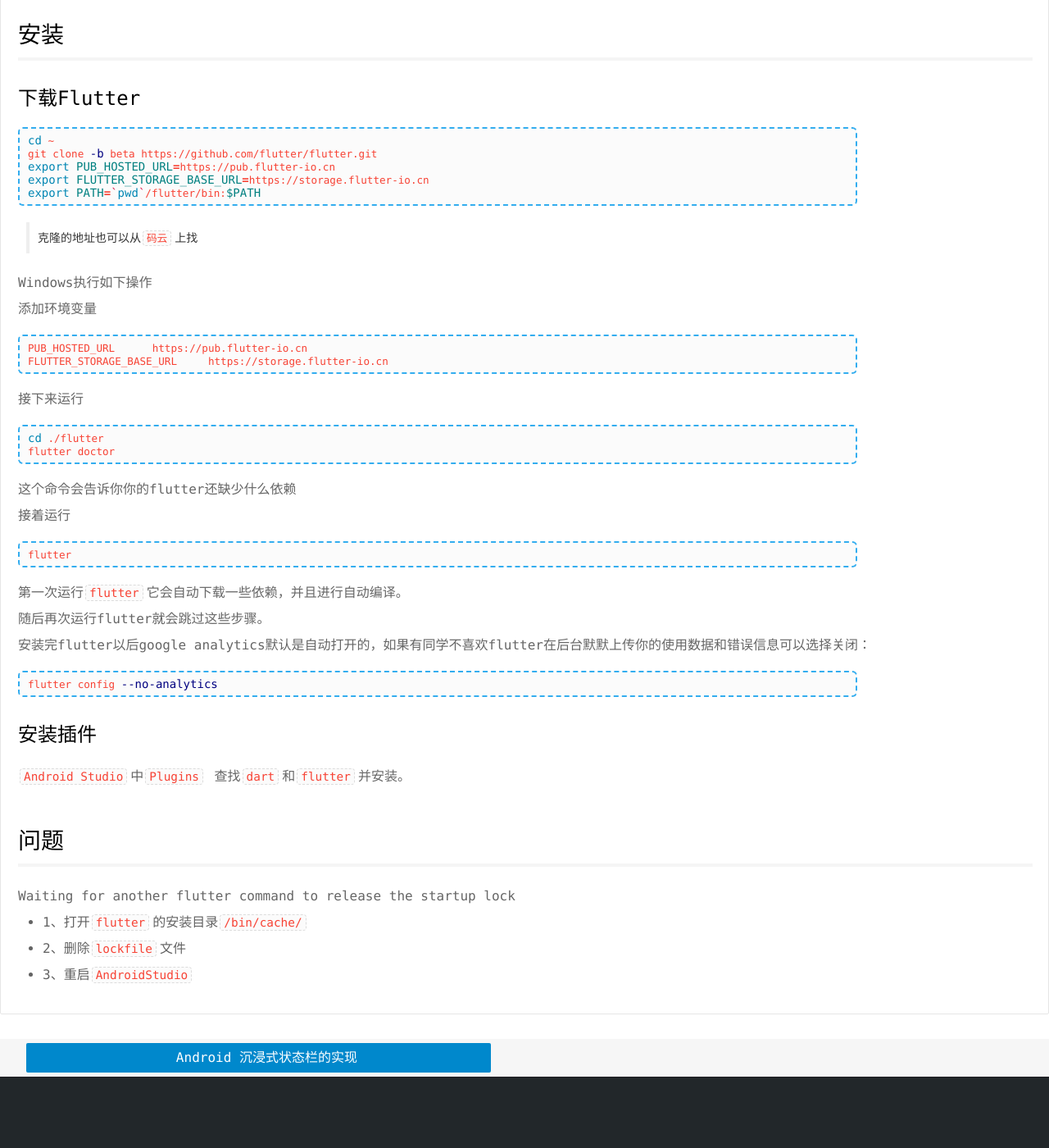
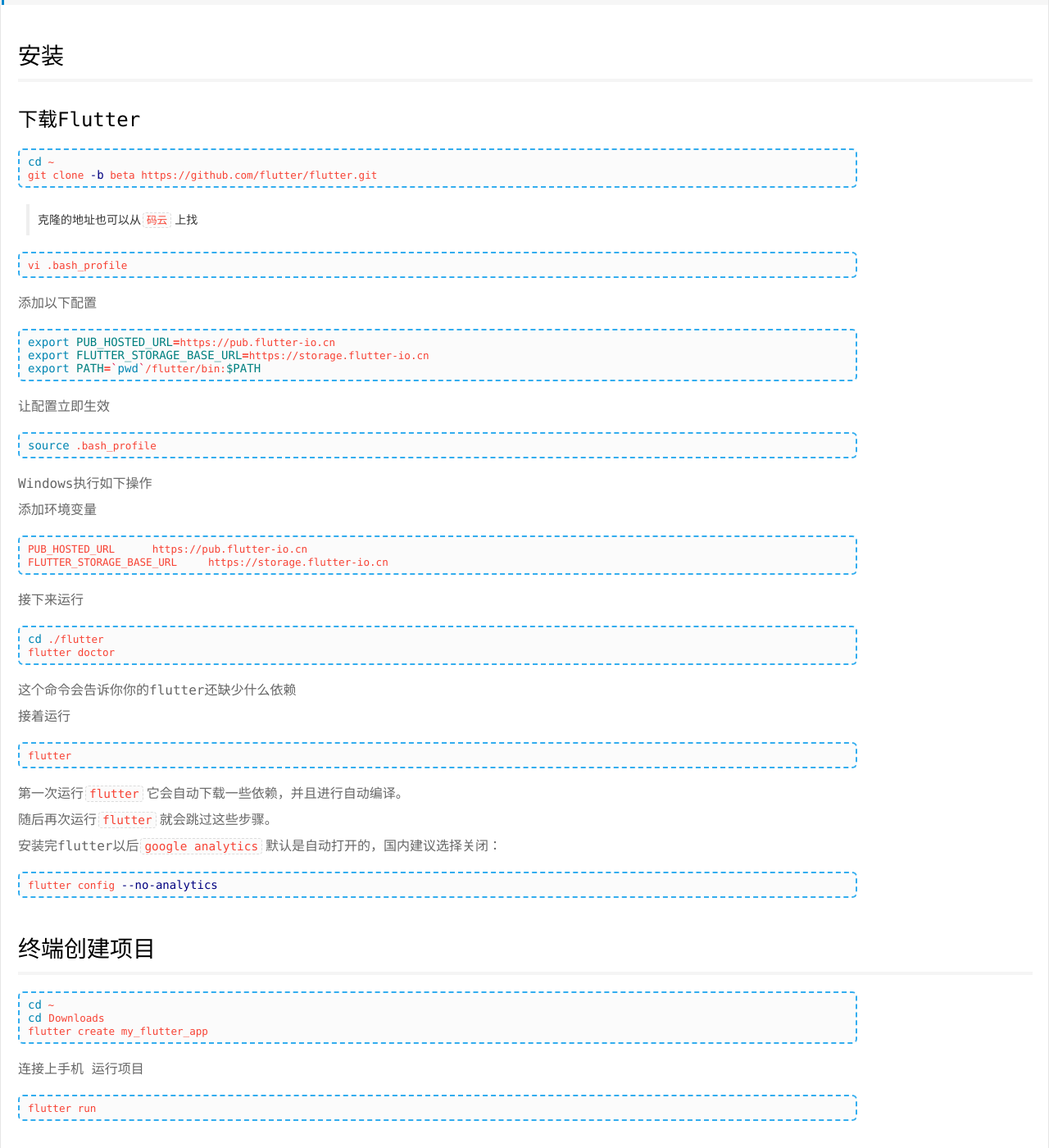
Before and after one commit to psvmc/myblog_jekyll, a Jekyll site: the page built from _posts/2018-08-02-flutter-android-begin.md, in a window 1280 px wide and 1400 px high, scrolled down 556 px. Shown: the whole window at 82% size. Built offline with Jekyll 4.4.1, drawn with Linux system fonts in a browser that asks for light colours; comment, search, counter and statistics services are not loaded.

Commit message:
文章更新

````diff
--- a/_posts/2018-08-02-flutter-android-begin.md
+++ b/_posts/2018-08-02-flutter-android-begin.md
@@ -15,15 +15,34 @@
 
 ### 下载Flutter
 
+
+
 ```bash
 cd ~
 git clone -b beta https://github.com/flutter/flutter.git
+```
+
+> 克隆的地址也可以从[`码云`](https://gitee.com/search?utf8=%E2%9C%93&q=flutter&type=)上找
+
+```bash
+vi .bash_profile
+```
+
+添加以下配置
+
+```bash
 export PUB_HOSTED_URL=https://pub.flutter-io.cn
 export FLUTTER_STORAGE_BASE_URL=https://storage.flutter-io.cn
 export PATH=`pwd`/flutter/bin:$PATH
 ```
 
-> 克隆的地址也可以从[`码云`](https://gitee.com/search?utf8=%E2%9C%93&q=flutter&type=)上找
+让配置立即生效
+
+```bash
+source .bash_profile
+```
+
+
 
 Windows执行如下操作
 
@@ -33,6 +52,8 @@
 PUB_HOSTED_URL      https://pub.flutter-io.cn
 FLUTTER_STORAGE_BASE_URL     https://storage.flutter-io.cn
 ```
+
+
 
 接下来运行
 
@@ -51,14 +72,30 @@
 
 第一次运行`flutter`它会自动下载一些依赖，并且进行自动编译。
 
-随后再次运行flutter就会跳过这些步骤。
+随后再次运行`flutter`就会跳过这些步骤。
 
 
 
-安装完flutter以后google analytics默认是自动打开的，如果有同学不喜欢flutter在后台默默上传你的使用数据和错误信息可以选择关闭：
+安装完flutter以后`google analytics`默认是自动打开的，国内建议选择关闭：
 
 ```bash
 flutter config --no-analytics
+```
+
+
+
+## 终端创建项目
+
+```bash
+cd ~
+cd Downloads
+flutter create my_flutter_app
+```
+
+连接上手机 运行项目
+
+```bash
+flutter run
 ```
 
 
````
